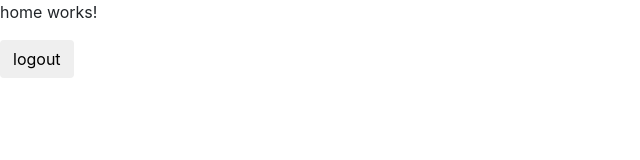
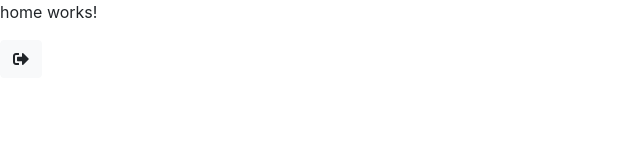
Before and after one commit to JardineMiller/angular-9-base, an Angular app: page / in a window 1280 px wide. Shown: the top 160 px of the page, without its empty margins (0-640 px from the left). Built offline with nearby package versions, Linux system fonts and the light colour scheme; sample sign-in values are in the browser's storage.

Commit message:
- Got font awesome up and running

```diff
--- a/src/app/home/home.component.html
+++ b/src/app/home/home.component.html
@@ -1,3 +1,5 @@
 <p>home works!</p>
 
-<button class="btn btn-default" (click)="logout()">logout</button>
+<button class="btn btn-light" (click)="logout()" title="Logout">
+    <i class="fa fa-sign-out-alt"></i>
+</button>
--- a/src/index.html
+++ b/src/index.html
@@ -15,7 +15,6 @@
     <link rel="icon"
           type="image/x-icon"
           href="favicon.ico">
-
   </head>
 
   <body>
--- a/src/styles.scss
+++ b/src/styles.scss
@@ -1,3 +1,8 @@
+@import '~@fortawesome/fontawesome-free/scss/fontawesome';
+@import '~@fortawesome/fontawesome-free/scss/solid';
+@import '~@fortawesome/fontawesome-free/scss/regular';
+@import '~@fortawesome/fontawesome-free/scss/brands';
+
 /* You can add global styles to this file, and also import other style files */
 .auth-form {
     margin-top: 15%;
```
